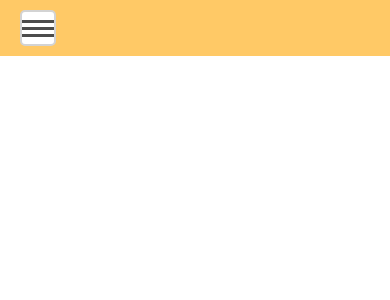
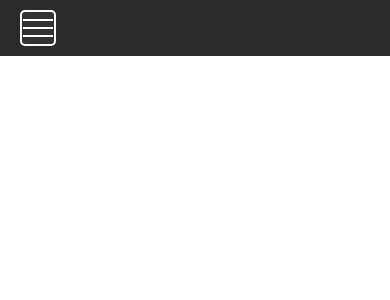
Before and after one commit to Edo404/portfolio, a React (Vite) app: page / in a window 390 px wide. Shown: the top 300 px of the page. Built offline with nearby package versions, Linux system fonts and the light colour scheme.

Commit message:
nev-color-updated

```diff
--- a/src/index.css
+++ b/src/index.css
@@ -17,7 +17,7 @@ header {
 }
 
 .navbar {
-  background-color: hsl(39, 100%, 70%);
+  background-color: hsl(0, 0%, 17%);
   font-size: 1em;
   font-family: 'Lato', sans-serif; /* Updated font-family to Lato */
   width: 100%; /* Ensure it covers the full width of the viewport */
@@ -43,7 +43,7 @@ header {
 
 .nav-items li a {
   text-decoration: none;
-  color: #000;
+  color: hsl(0, 0%, 100%);
   white-space: nowrap; /* Prevents text from wrapping */
 }
 
@@ -51,8 +51,8 @@ header {
 .hamburger {
   display: none; /* Initially hidden, only visible on mobile */
   cursor: pointer;
-  background-color: white; /* White background */
-  border: 2px solid lightgray; /* Light gray border */
+  background-color: hsl(0, 0%, 20%);; /* White background */
+  border: 2px solid hsl(0, 0%, 100%); /* Light gray border */
   border-radius: 5px; /* Rounded corners */
   width: 32px; /* Reduced width for smaller size (20% smaller from 40px) */
   height: 32px; /* Reduced height for smaller size (20% smaller from 40px) */
@@ -66,17 +66,17 @@ header {
 
 /* Lines for the hamburger icon */
 .hamburger-line {
-  width: 100%; /* Make lines full width of the hamburger button */
-  height: 3px; /* Height of each line (slightly lighter) */
-  background-color: rgba(0, 0, 0, 0.7); /* Lightened color of the lines */
+  width: 95%; /* Make lines full width of the hamburger button */
+  height: 2px; /* Height of each line (slightly lighter) */
+  background-color: hsl(0, 0%, 100%); /* Lightened color of the lines */
   transition: all 0.3s; /* Smooth transition for transformations */
-  margin: 2px 0; /* Add margin for spacing between lines */
+  margin: 3px 0; /* Add margin for spacing between lines */
 }
 
 /* Active styling for hamburger button */
 .hamburger.active .line1 {
   transform: rotate(45deg) translate(5px, 5px); /* Centered rotation for the first line */
-  width: 40px;
+  margin: 2px 0;
 }
 
 .hamburger.active .line2 {
@@ -84,8 +84,8 @@ header {
 }
 
 .hamburger.active .line3 {
-  transform: rotate(-45deg) translate(4px, -7px); /* Centered rotation for the third line */
-  width: 40px;
+  transform: rotate(-45deg) translate(5px, -5px); /* Centered rotation for the third line */
+  margin: 2px 0;
 }
 
 /* Mobile responsive styles */
@@ -96,7 +96,7 @@ header {
     position: absolute;
     right: 0;
     top: 60px; /* Offset below the fixed navbar */
-    background-color: hsl(39, 100%, 70%);
+    background-color: hsl(0, 0%, 40%);
     width: 100%; /* Ensure menu spans full width on mobile */
     box-sizing: border-box; /* Include padding within the width */
   }
```
